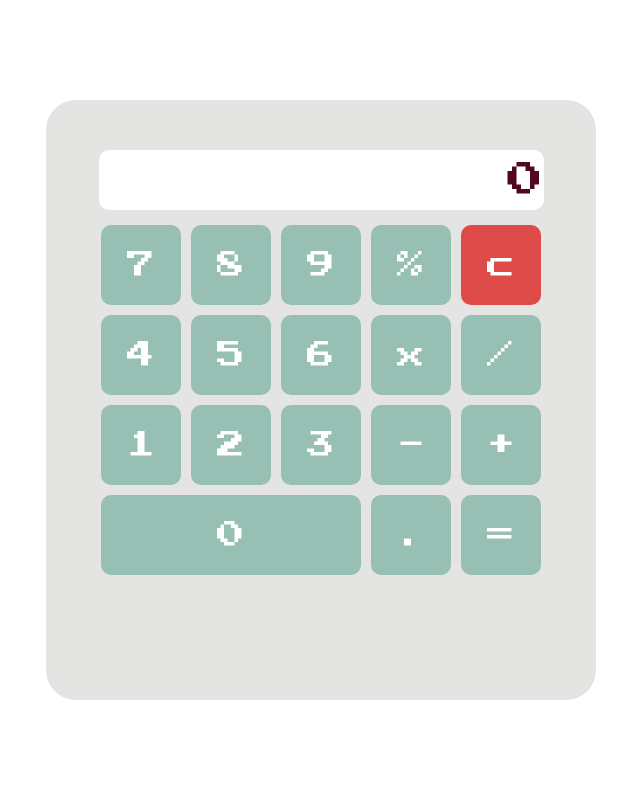
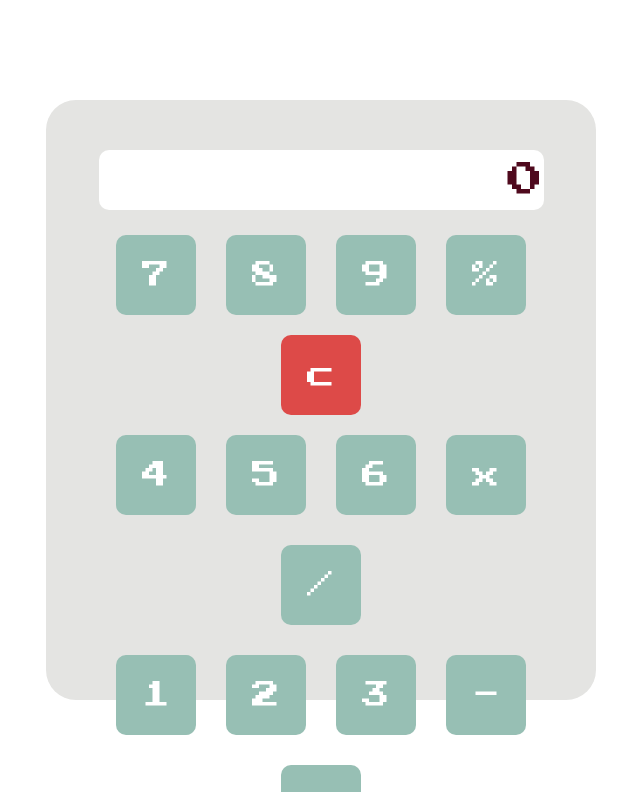
Before and after one commit to hznutx/demo-mathmachine, a React (Vite) app: page / in a window 1280 px wide. Shown: the top 792 px of the page, without its empty margins (319-959 px from the left). Built offline with nearby package versions, Linux system fonts and the light colour scheme.

Commit message:
Update App.jsx

```diff
--- a/src/App.jsx
+++ b/src/App.jsx
@@ -9,7 +9,7 @@ const buttonStyle = {
   backgroundColor: "#97BFB4",
   color: "#FFF",
   border: "none",
-  margin: "5px",
+  margin: "15px",
   fontSize: "28px",
   fontwidth: "700",
 };
```
